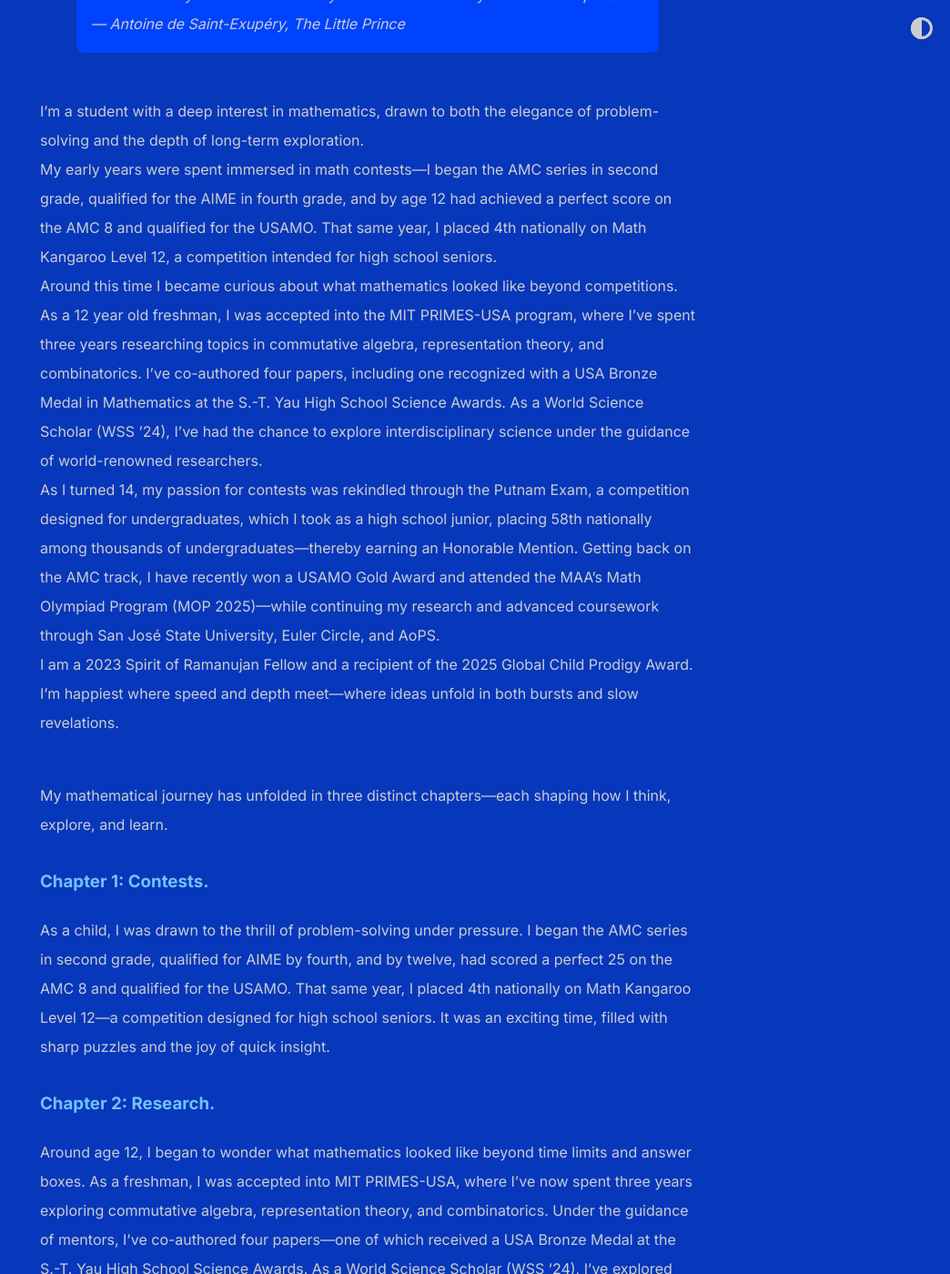
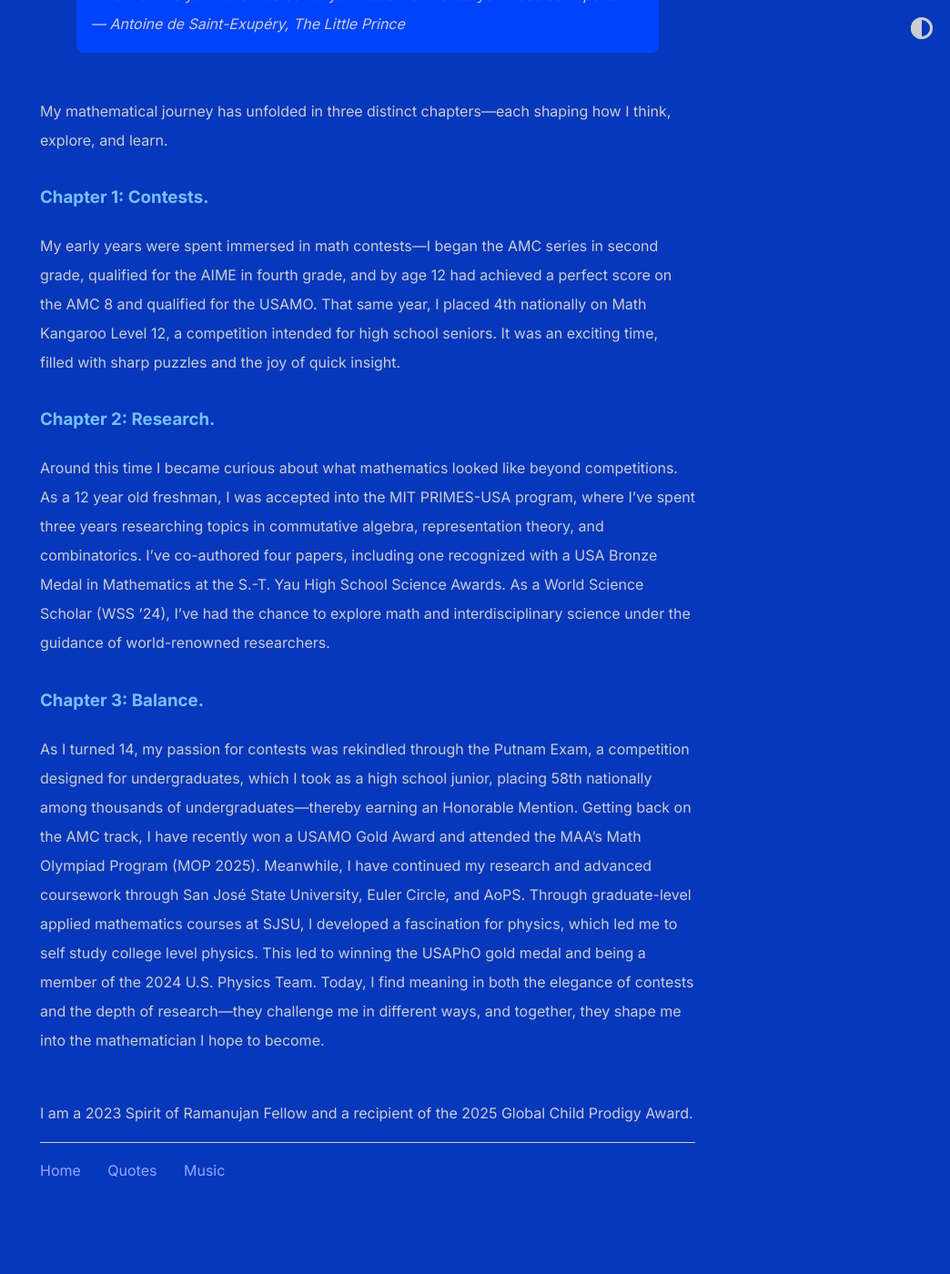
Before and after one commit to shihankanungo/shihankanungo.github.io, a Jekyll site: the page built from math.md, in a window 1280 px wide and 1400 px high, scrolled down 318 px. Shown: the whole window at 91% size, without its empty margins (236-1280 px from the left). Built offline with Jekyll 4.4.1, drawn with Linux system fonts in a browser that asks for light colours; some of the changed text lies outside the part shown.

Commit message:
Update math.md

```diff
--- a/math.md
+++ b/math.md
@@ -6,31 +6,20 @@
 &mdash; Antoine de Saint-Exupéry, The Little Prince
 
 <br>
-I’m a student with a deep interest in mathematics, drawn to both the elegance of problem-solving and the depth of long-term exploration.
-<br>
-My early years were spent immersed in math contests&mdash;I began the AMC series in second grade, qualified for the AIME in fourth grade, and by age 12 had achieved a
-perfect score on the AMC 8 and qualified for the USAMO. That same year, I placed 4th nationally on Math Kangaroo Level 12, a competition intended for high school seniors.
-<br>
-Around this time I became curious about what mathematics looked like beyond competitions. As a 12 year old freshman, I was accepted into the MIT PRIMES-USA program, where
-I’ve spent three years researching topics in commutative algebra, representation theory, and combinatorics. I’ve co-authored four papers, including one recognized with a
-USA Bronze Medal in Mathematics at the S.-T. Yau High School Science Awards. As a World Science Scholar (WSS ’24), I’ve had the chance to explore interdisciplinary science
-under the guidance of world-renowned researchers.
-<br>
-As I turned 14, my passion for contests was rekindled through the Putnam Exam, a competition designed for undergraduates, which I took as a high school junior, placing 58th nationally among thousands of undergraduates&mdash;thereby earning an Honorable Mention. Getting back on the AMC track, I have recently won a USAMO Gold Award and attended the MAA’s Math Olympiad Program (MOP 2025)&mdash;while continuing my research and advanced coursework through San José State University, Euler Circle, and AoPS.
-<br>
-I am a 2023 Spirit of Ramanujan Fellow and a recipient of the 2025 Global Child Prodigy Award. I’m happiest where speed and depth meet&mdash;where ideas unfold in both bursts and slow revelations.
-
-<br>
 My mathematical journey has unfolded in three distinct chapters&mdash;each shaping how I think, explore, and learn.
 
 ### Chapter 1: Contests.
-As a child, I was drawn to the thrill of problem-solving under pressure. I began the AMC series in second grade, qualified for AIME by fourth, and by twelve, had scored a perfect 25 on the AMC 8 and qualified for the USAMO. That same year, I placed 4th nationally on Math Kangaroo Level 12—a competition designed for high school seniors. It was an exciting time, filled with sharp puzzles and the joy of quick insight.
+My early years were spent immersed in math contests&mdash;I began the AMC series in second grade, qualified for the AIME in fourth grade, and by age 12 had achieved a
+perfect score on the AMC 8 and qualified for the USAMO. That same year, I placed 4th nationally on Math Kangaroo Level 12, a competition intended for high school seniors.
+It was an exciting time, filled with sharp puzzles and the joy of quick insight.
 
 ### Chapter 2: Research.
-Around age 12, I began to wonder what mathematics looked like beyond time limits and answer boxes. As a freshman, I was accepted into MIT PRIMES-USA, where I’ve now spent three years exploring commutative algebra, representation theory, and combinatorics. Under the guidance of mentors, I’ve co-authored four papers—one of which received a USA Bronze Medal at the S.-T. Yau High School Science Awards. As a World Science Scholar (WSS ’24), I’ve explored math and science across disciplines through research-led projects with renowned mentors.
+Around this time I became curious about what mathematics looked like beyond competitions. As a 12 year old freshman, I was accepted into the MIT PRIMES-USA program, where
+I’ve spent three years researching topics in commutative algebra, representation theory, and combinatorics. I’ve co-authored four papers, including one recognized with a
+USA Bronze Medal in Mathematics at the S.-T. Yau High School Science Awards. As a World Science Scholar (WSS ’24), I’ve had the chance to explore math and interdisciplinary science under the guidance of world-renowned researchers.
 
 ### Chapter 3: Balance.
-As I turned 14, my passion for contests was rekindled through the Putnam Exam, a competition designed for undergraduates, which I took as a high school junior, placing 58th nationally among thousands of undergraduates&mdash;thereby earning an Honorable Mention. Getting back on the AMC track, I have recently won a USAMO Gold Award and attended the MAA’s Math Olympiad Program (MOP 2025)&mdash;while continuing my research and advanced coursework through San José State University, Euler Circle, and AoPS. I have also explored applied mathematics through graduate-level courses at SJSU. Through them, I developed a fascination for physics, which led me to self study college level physics. I’m a USAPhO gold medalist and a member of the 2024 U.S. Physics Team. Today, I find meaning in both the elegance of contests and the depth of research&mdash;they challenge me in different ways, and together, they shape me into the mathematician I hope to become.
+As I turned 14, my passion for contests was rekindled through the Putnam Exam, a competition designed for undergraduates, which I took as a high school junior, placing 58th nationally among thousands of undergraduates&mdash;thereby earning an Honorable Mention. Getting back on the AMC track, I have recently won a USAMO Gold Award and attended the MAA’s Math Olympiad Program (MOP 2025). Meanwhile, I have continued my research and advanced coursework through San José State University, Euler Circle, and AoPS. Through  graduate-level applied mathematics courses at SJSU, I developed a fascination for physics, which led me to self study college level physics. This led to winning the USAPhO gold medal and being a member of the 2024 U.S. Physics Team. Today, I find meaning in both the elegance of contests and the depth of research&mdash;they challenge me in different ways, and together, they shape me into the mathematician I hope to become.
 
 <br>
 I am a 2023 Spirit of Ramanujan Fellow and a recipient of the 2025 Global Child Prodigy Award.
```
